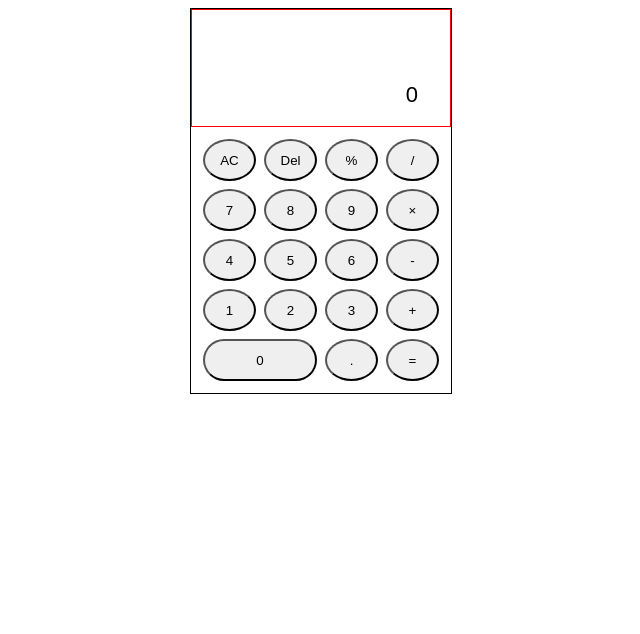
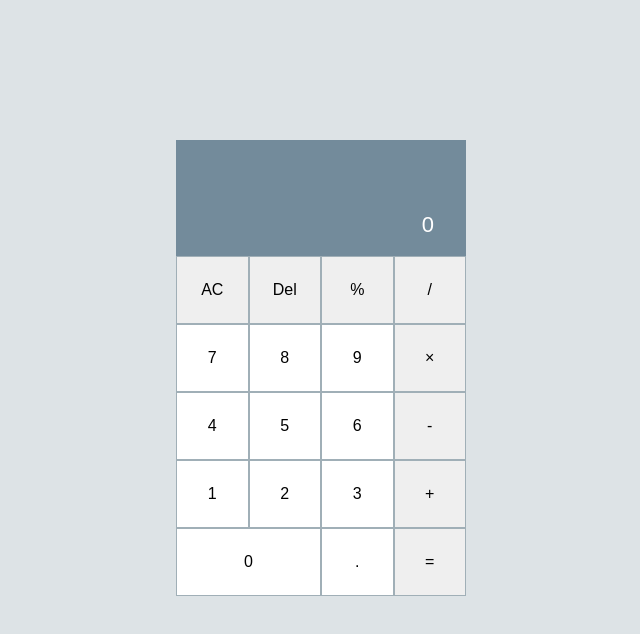
Before and after one commit to Celdama/calculator_js, a website: page index.html in a window 1280 px wide. Shown: the whole page, without its empty margins (319-959 px from the left). Drawn offline with Linux system fonts and the light colour scheme.

Commit message:
change color button

```diff
--- a/index.html
+++ b/index.html
@@ -15,24 +15,24 @@
         <span id="display-result">0</span>
       </div>
       <div class="calculator-keys">
-        <button data-action="clear">AC</button>
-        <button data-action="delete" data-key="8">Del</button>
-        <button>%</button>
-        <button class="key-operator" data-action="divide">/</button>
-        <button class="numBtn" value="7">7</button>
-        <button class="numBtn" value="8">8</button>
-        <button class="numBtn" value="9">9</button>
-        <button class="key-operator" data-action="multiply">&times;</button>
-        <button class="numBtn" value="4">4</button>
-        <button class="numBtn" value="5">5</button>
-        <button class="numBtn" value="6">6</button>
-        <button class="key-operator" data-action="substract">-</button>
-        <button class="numBtn" value="1">1</button>
-        <button class="numBtn" value="2">2</button>
-        <button class="numBtn" value="3">3</button>
-        <button class="key-operator" data-action="add">+</button>
-        <button class="numBtn test" value="0">0</button>
-        <button data-action="decimal">.</button>
+        <button class="key-action" data-action="clear">AC</button>
+        <button class="key-action" data-action="delete" data-key="8">Del</button>
+        <button class="key-action">%</button>
+        <button class="key-operator key-action" data-action="divide">/</button>
+        <button class="key-num" value="7">7</button>
+        <button class="key-num" value="8">8</button>
+        <button class="key-num" value="9">9</button>
+        <button class="key-operator key-action" data-action="multiply">&times;</button>
+        <button class="key-num" value="4">4</button>
+        <button class="key-num" value="5">5</button>
+        <button class="key-num" value="6">6</button>
+        <button class="key-operator key-action" data-action="substract">-</button>
+        <button class="key-num" value="1">1</button>
+        <button class="key-num" value="2">2</button>
+        <button class="key-num" value="3">3</button>
+        <button class="key-operator key-action" data-action="add">+</button>
+        <button class="key-num test" value="0">0</button>
+        <button class="key-num" data-action="decimal">.</button>
         <button class="key-equalt" data-action="calculate">=</button>
       </div>
     </div>
--- a/style.css
+++ b/style.css
@@ -1,21 +1,78 @@
+/**
+ * 1. Change the font styles in all browsers.
+ * 2. Remove the margin in Firefox and Safari.
+ */
+
+button,
+input,
+optgroup,
+select,
+textarea {
+  font-family: inherit; /* 1 */
+  font-size: 100%; /* 1 */
+  line-height: 1.15; /* 1 */
+  margin: 0; /* 2 */
+}
+
+/**
+ * Show the overflow in IE.
+ * 1. Show the overflow in Edge.
+ */
+
+button,
+input { /* 1 */
+  overflow: visible;
+}
+
+/**
+ * Remove the inheritance of text transform in Edge, Firefox, and IE.
+ * 1. Remove the inheritance of text transform in Firefox.
+ */
+
+button,
+select { /* 1 */
+  text-transform: none;
+}
+
+/**
+ * Correct the inability to style clickable types in iOS and Safari.
+ */
+
+button,
+[type="button"],
+[type="reset"],
+[type="submit"] {
+  -webkit-appearance: button;
+}
+
+
 html {
   margin: 0;
   padding: 0;
   font-family: sans-serif;
 }
 
+body {
+  /* border: 1px solid red; */
+  /* height: 90vh; */
+  background-color: #DDE3E6;
+}
+
 #app {
   display: flex;
+  height: 90vh;
   justify-content: center;
+  align-items: center;
 }
 
 #calculator {
-  width: 260px;
-  border: 1px solid black;
+  width: 290px;
 }
 
+
 .calculator-display {
-  border: 1px solid red;
+  background-color: #738B9B;
+  color: #fff;
   height: 80px;
   display: flex;
   justify-content: end;
@@ -25,20 +82,23 @@ html {
 }
 
 .calculator-keys {
-  padding: 12px;
   display: grid;
   grid-template-columns: repeat(4, 1fr);
   grid-template-rows: repeat(5, 1fr);
-  gap: 0.5rem;
 }
 
+.key-num {
+  background-color: #fff;
+  border: 1px solid #A0AFB7;
+}
+
+
 button {
-  height: 42px;
-  border-radius: 50%;
+  height: 68px;
+  border: 1px solid #A0AFB7;
 }
 
 .test {
   grid-column-start: 1;
   grid-column-end: 3;
-  border-radius: 40px;
 }
```
